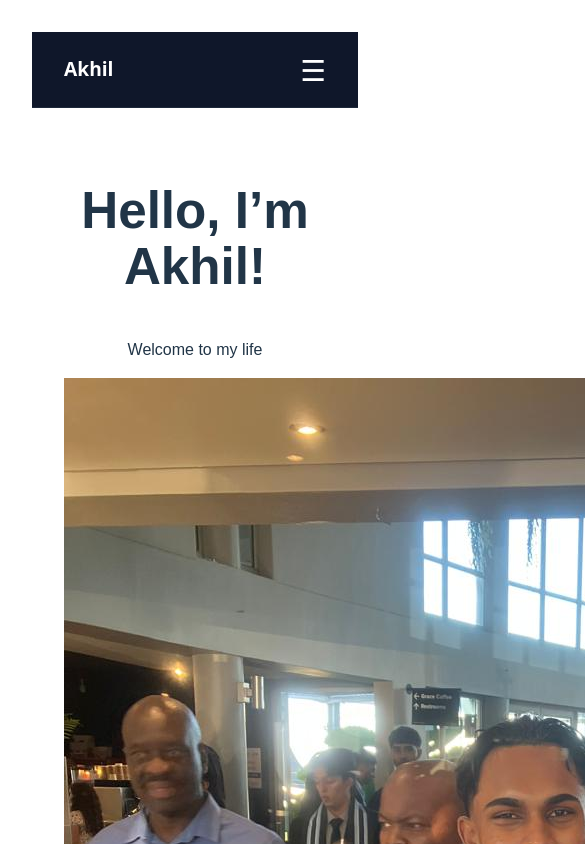
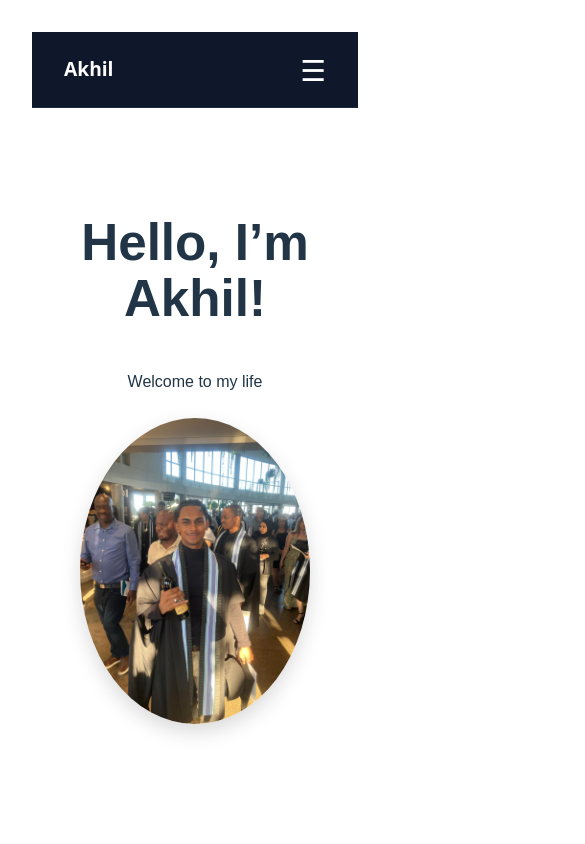
Before and after one commit to Akhil0999/portfolio, a React (Vite) app: page /portfolio/home in a window 390 px wide. Shown: the top 844 px of the page, 585 px wide, since content can reach past the window. Built offline with nearby package versions, Linux system fonts and the light colour scheme.

Commit message:
Added mobile specific styling for home page

```diff
--- a/src/index.css
+++ b/src/index.css
@@ -221,3 +221,27 @@ html {
     background-color: #f9f9f9;
   }
 }
+
+/* Default (Desktop) */
+.profile-image {
+  margin-top: 1.5rem;
+  border-radius: 12px;
+  box-shadow: 0 8px 20px rgba(0, 0, 0, 0.15);
+}
+/* Mobile Only */
+@media (max-width: 768px) {
+  .profile-image {
+    width: 100%;
+    max-width: 280px;
+    height: auto;
+    display: block;
+    margin: 1.5rem auto;
+    border-radius: 50%;
+    object-fit: cover;
+  }
+
+  #home {
+    text-align: center;
+    padding: 2rem 1rem;
+  }
+}
```
